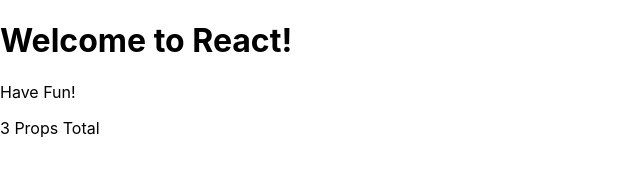
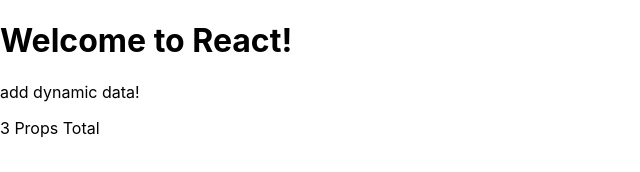
Before and after one commit to sprintup/ReactTraining, a React (Create React App) app in the folder hello-react/: page / in a window 1280 px wide. Shown: the top 172 px of the page, without its empty margins (0-640 px from the left). Built offline with nearby package versions, Linux system fonts and the light colour scheme.

Commit message:
component summary

```diff
--- a/hello-react/src/index.js
+++ b/hello-react/src/index.js
@@ -20,9 +20,10 @@
   // "Have Fun! is rendered in the paragraph tag"
   // Can pass functions to JSX Templates
   // Common to see values from props object destructured for brevity
+  // React component as a function that takes in data as an argument and then returns react elements to creat a user interface.
   <Hello
     library="React"
-    message="Have Fun!"
+    message="add dynamic data!"
     number={3}
   />,
   document.getElementById('root')
```
